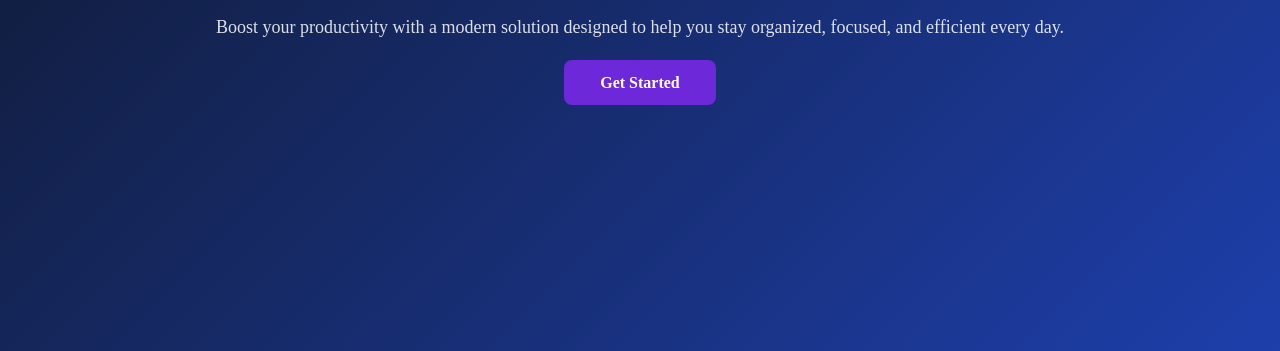
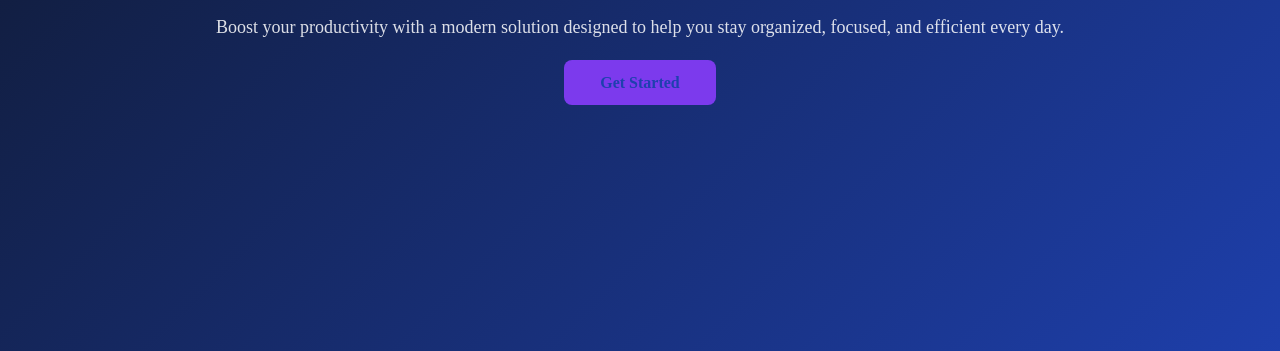
Before and after one commit to emehemmanuel/TechPro, a plain HTML site: page index.html in a window 1280 px wide. In both pictures the pointer is over the link "Get Started". Shown: the part 449-800 px from the top of the page. Drawn offline with Linux system fonts and the light colour scheme.

Commit message:
Add color: #1e40af; in the CSS

```diff
--- a/style.css
+++ b/style.css
@@ -64,7 +64,7 @@
 }
 
 .btn:hover {
-  background-color: #6d28d9;
+  color: #1e40af;
 }
 .features{
     padding: 80px 40px;
```
